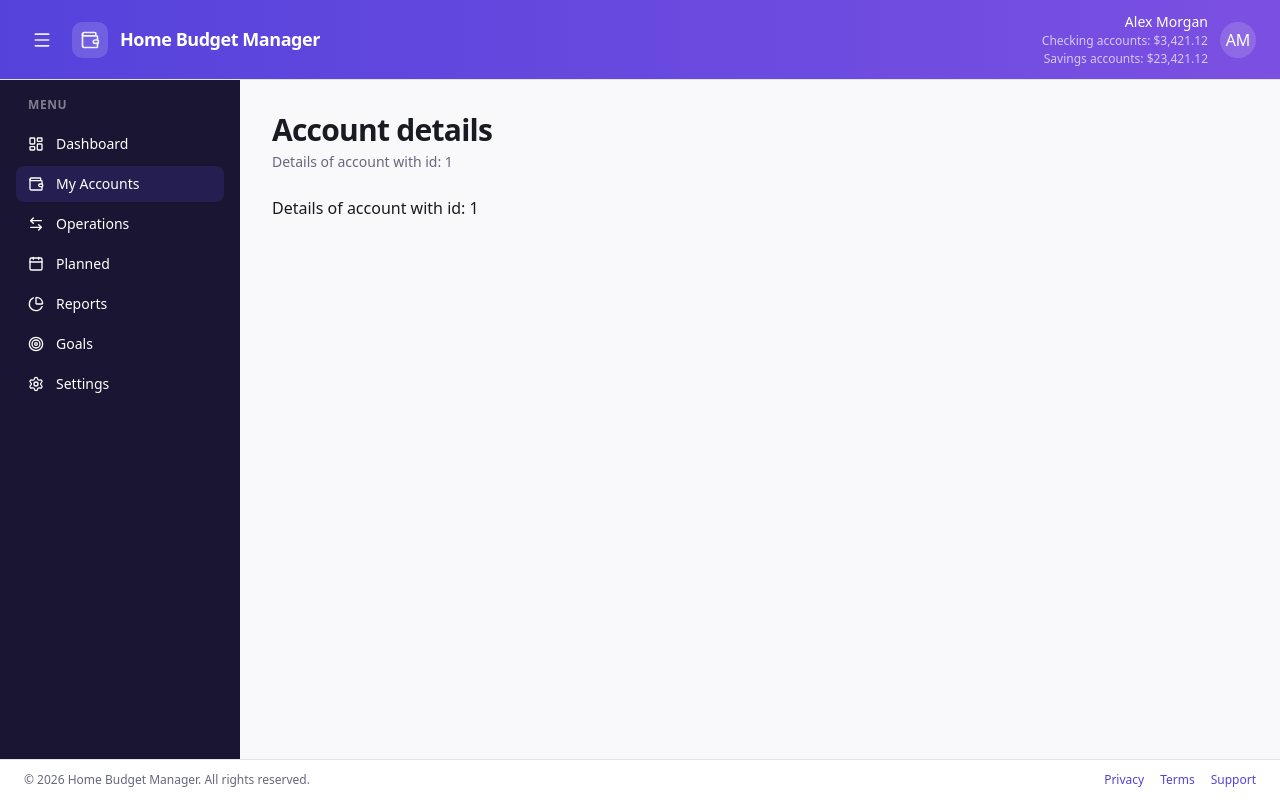
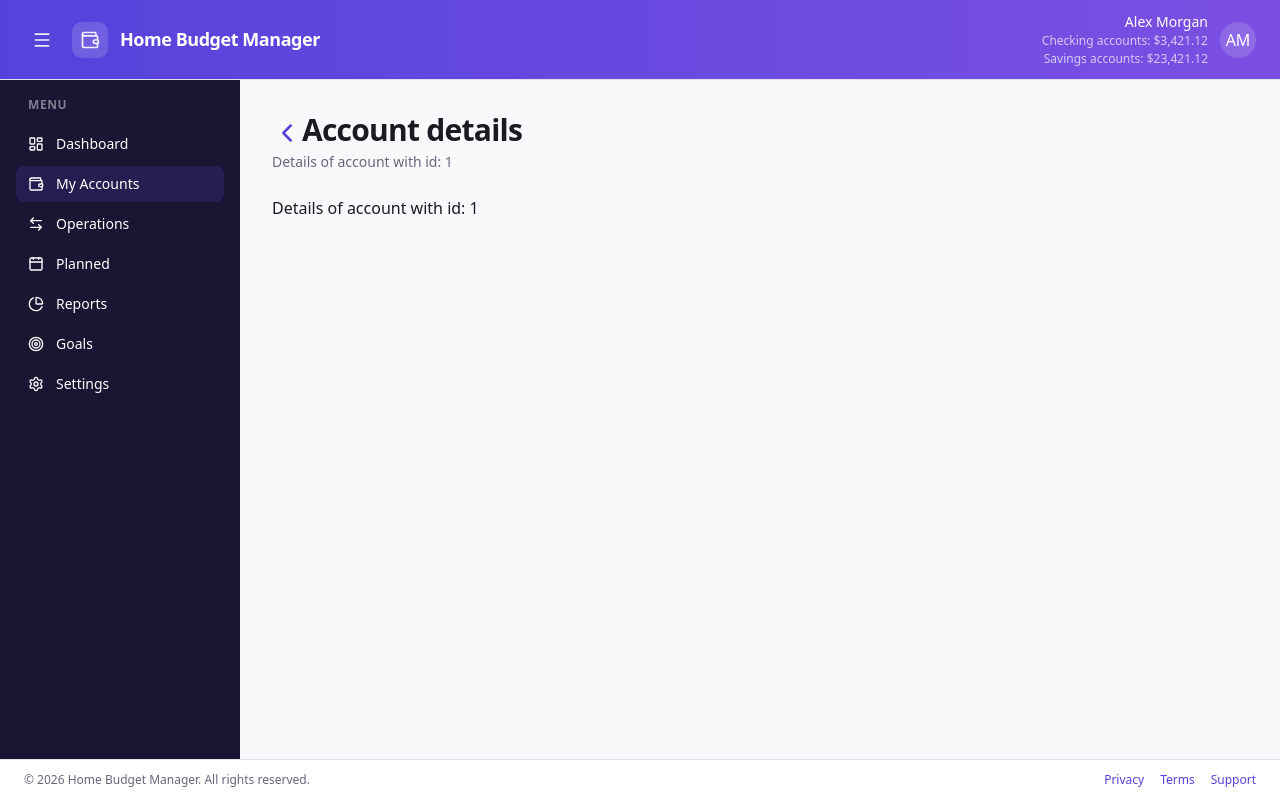
Before and after one commit to home-budget-manager/frontend.webui, a Next.js app: page /my-accounts/1 in a window 1280 px wide. Built offline with nearby package versions, Linux system fonts and the light colour scheme.

Commit message:
Add backlinks to "Page container" component.
Work on #2

```diff
--- a/app/my-accounts/[accountId]/page.tsx
+++ b/app/my-accounts/[accountId]/page.tsx
@@ -1,18 +1,23 @@
 "use client";
 
-import PageContainerComponent from "@/components/pages/page-container";
 import { use } from "react";
 
-export default function MyAccountPage({
-  params,
-}: {
-  params: Promise<{ accountId: string }>
-}) {
+import PageContainerComponent from "@/components/pages/page-container";
+
+export interface MyAccountPageParameters {
+  accountId: string;
+}
+
+export default function MyAccountPage({ params }: { params: Promise<MyAccountPageParameters> }) {
   const { accountId } = use(params)
 
-    return (
-        <PageContainerComponent title="Account details" subtitle={`Details of account with id: ${accountId}`}>
-            <p>Details of account with id: {accountId}</p>
-        </PageContainerComponent>
-    );
+  return (
+    <PageContainerComponent
+      title="Account details"
+      subtitle={`Details of account with id: ${accountId}`}
+      backlink="/my-accounts"
+      backlinkLabel="Back to My Accounts list">
+      <p>Details of account with id: {accountId}</p>
+    </PageContainerComponent>
+  );
 }
--- a/components/pages/page-container.module.css
+++ b/components/pages/page-container.module.css
@@ -16,6 +16,7 @@
     .page-title {
       margin-bottom: 1.5rem;
       h1 {
+        display: flex;
         font-size: 1.5rem;
         line-height: calc(2 / 1.5);
         font-weight: 700;
@@ -23,6 +24,12 @@
         @media (min-width: 40rem) {
           font-size: var(--text-3xl);
           line-height: var(--text-3xl--line-height);
+        }
+
+        svg {
+          width: 1em;
+          height: 1em;
+          display: inline;
         }
       }
 
--- a/components/pages/page-container.tsx
+++ b/components/pages/page-container.tsx
@@ -1,18 +1,31 @@
+import Link from "next/link";
+
+import { ChevronLeft } from 'lucide-react';
+
 import styles from './page-container.module.css';
 
 export interface PageContainerProps {
     title: string;
+    backlink?: string;
+    backlinkLabel?: string;
     subtitle?: string;
     contentContainerClass?: string;
     children: React.ReactNode;
 }
 
-export default function PageContainerComponent({ title, subtitle, contentContainerClass, children }: PageContainerProps) {
+export default function PageContainerComponent({ title, backlink, backlinkLabel, subtitle, contentContainerClass, children }: PageContainerProps) {
     return (
         <main className={styles.container}>
             <div className={styles.content}>
                 <div className={styles["page-title"]}>
-                    <h1>{title}</h1>
+                    <h1>
+                        {backlink && (
+                            <Link href={backlink} className={styles["back-link"]} aria-label={backlinkLabel ?? "Back to previous page"}>
+                                <ChevronLeft />
+                            </Link>
+                        )}
+                        {title}
+                    </h1>
                     {subtitle && (
                         <p>
                             {subtitle}
```
